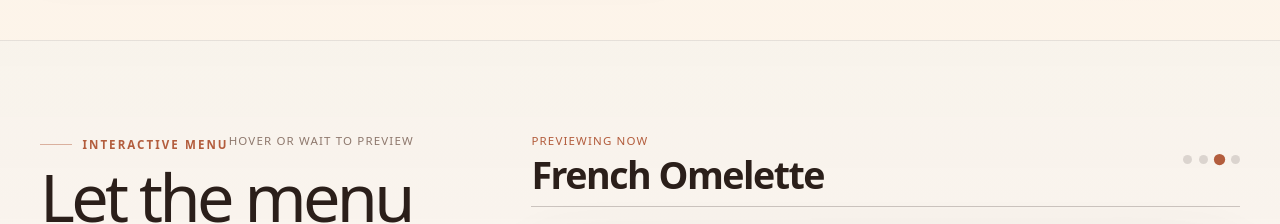
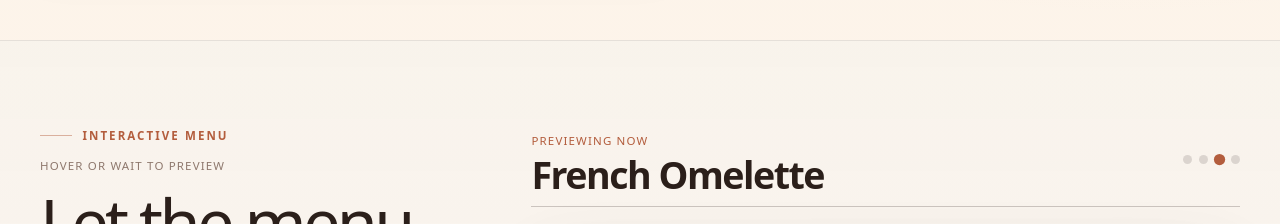
Before and after one commit to ZhiHaoLin1/aube, a Next.js app: page / in a window 1280 px wide. Shown: the part 1820-2044 px from the top of the page. Built offline with nearby package versions, Linux system fonts and the light colour scheme.

Commit message:
Optimize images and fonts

```diff
--- a/app/page.tsx
+++ b/app/page.tsx
@@ -476,19 +476,18 @@ export default function Home() {
           <div className="section-shell">
             <div className="interactive-menu-grid">
               <div>
-                <p className="section-label" style={{ marginBottom: "0.95rem" }}>
-                  Interactive menu
-                </p>
+                <div style={{ display: "grid", gap: "0.8rem", marginBottom: "1.2rem" }}>
+                  <p className="section-label">Interactive menu</p>
                   <span
                     className="menu-type"
                     style={{
-                    display: "inline-block",
-                    marginBottom: "1rem",
+                      display: "block",
                       color: "var(--text-light)",
                     }}
                   >
                     Hover or wait to preview
                   </span>
+                </div>
                 <h2 className="section-heading">
                   Let the menu
                   <br />
```
Lines whose indentation alone changed are shown as unchanged.
